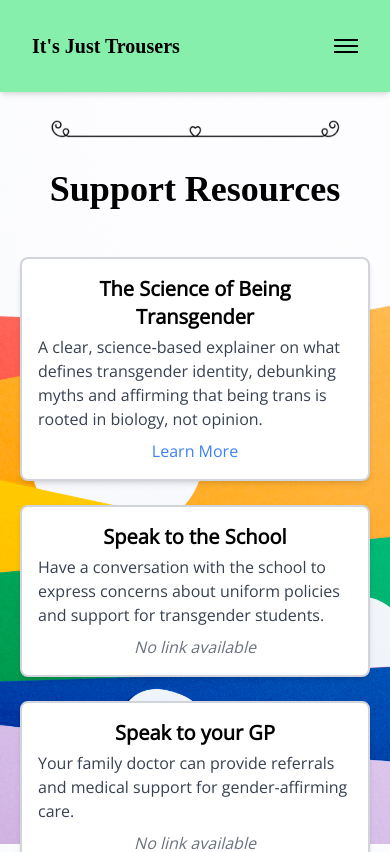
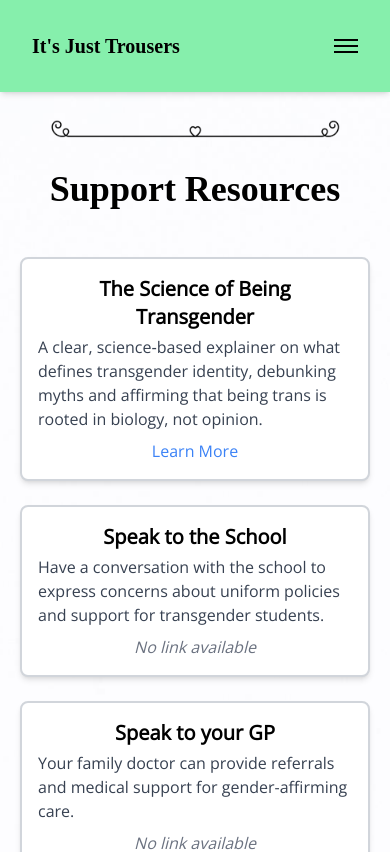
Before and after one commit to kasiawalsh/its-just-trousers, a React (Vite) app: page /resources in a window 390 px wide. Shown: the top 852 px of the page. Built offline with nearby package versions, Linux system fonts and the light colour scheme; a web font is replaced by a local one.

Commit message:
added classes to fix background image

```diff
--- a/src/components/Layout.tsx
+++ b/src/components/Layout.tsx
@@ -11,8 +11,8 @@ type LayoutProps = {
 const Layout = ({ children }: LayoutProps) => {
   return (
     <div
-      className="min-h-screen flex flex-col bg-fixed bg-center bg-cover bg-no-repeat bg-gray-100"
-      style={{
+    className="min-h-screen flex flex-col bg-scroll sm:bg-fixed bg-center bg-cover bg-no-repeat bg-gray-100"
+    style={{
         backgroundImage: `url(${bgImage})`,
       }}
     >
```
